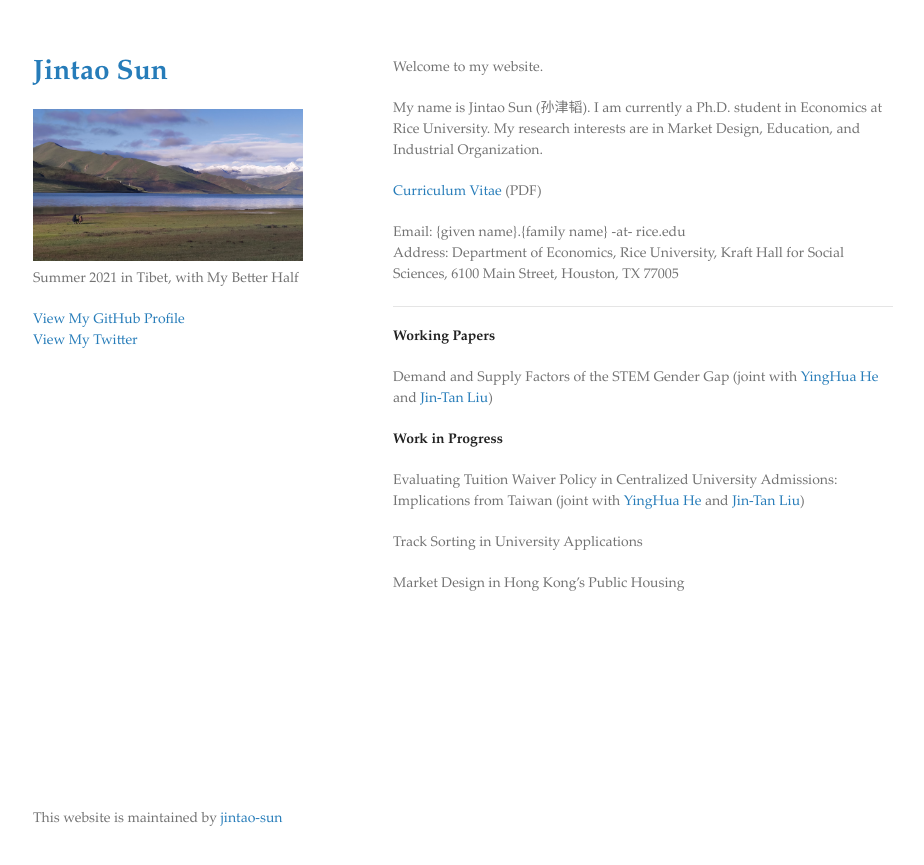
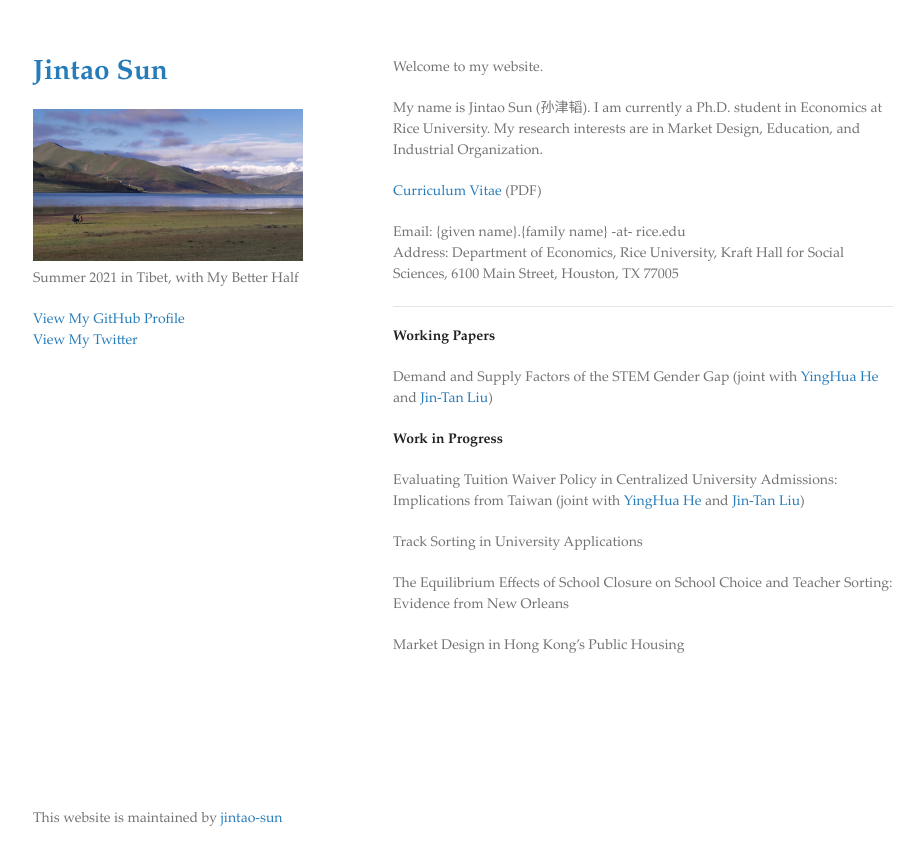
Before and after one commit to jintao-sun/jintao-sun.github.io, a Jekyll site: the page built from index.md, in a window 1280 px wide. Shown: the top 865 px of the page, without its empty margins (177-1101 px from the left). Built offline with Jekyll 4.4.1, drawn with Linux system fonts in a browser that asks for light colours.

Commit message:
Update index.md

```diff
--- a/index.md
+++ b/index.md
@@ -23,4 +23,6 @@ Evaluating Tuition Waiver Policy in Centralized University Admissions: Implicati
 
 Track Sorting in University Applications
 
+The Equilibrium Effects of School Closure on School Choice and Teacher Sorting: Evidence from New Orleans
+
 Market Design in Hong Kong's Public Housing
```
